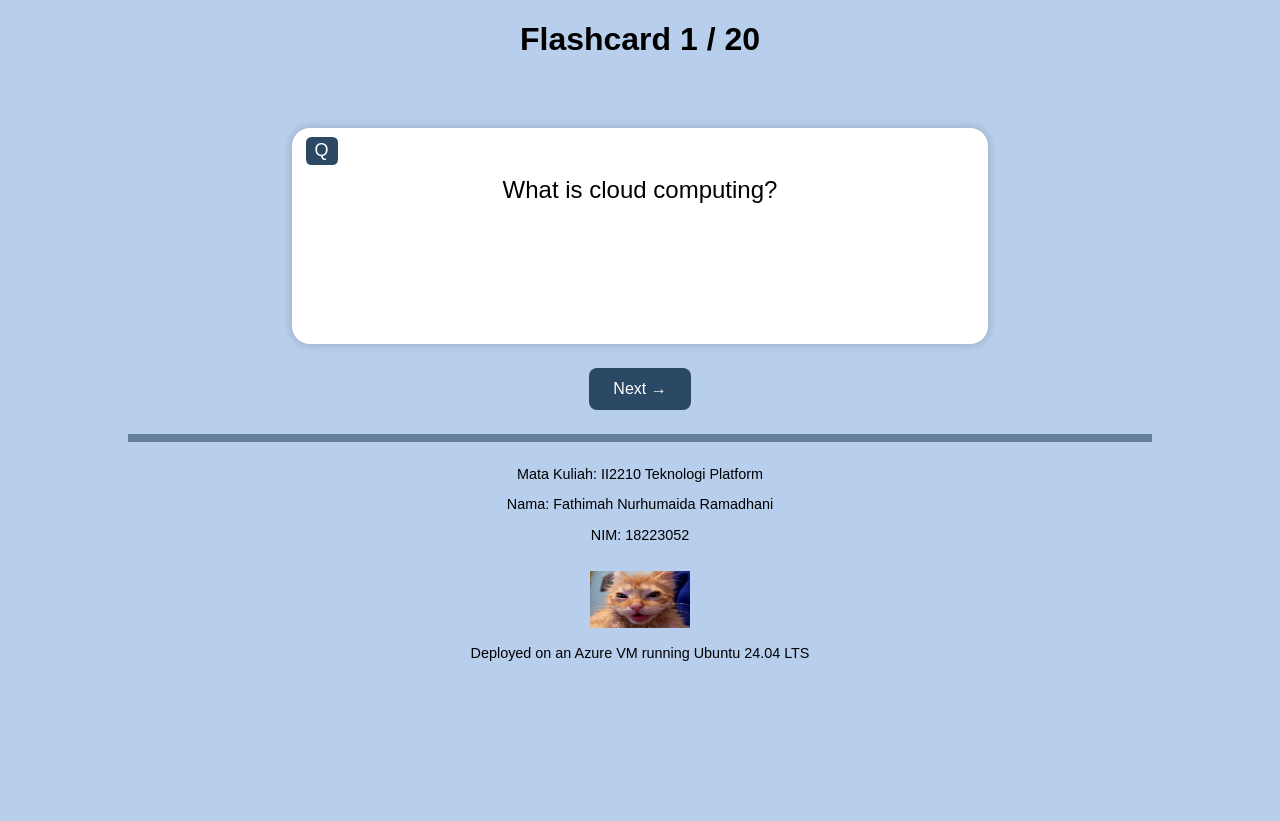
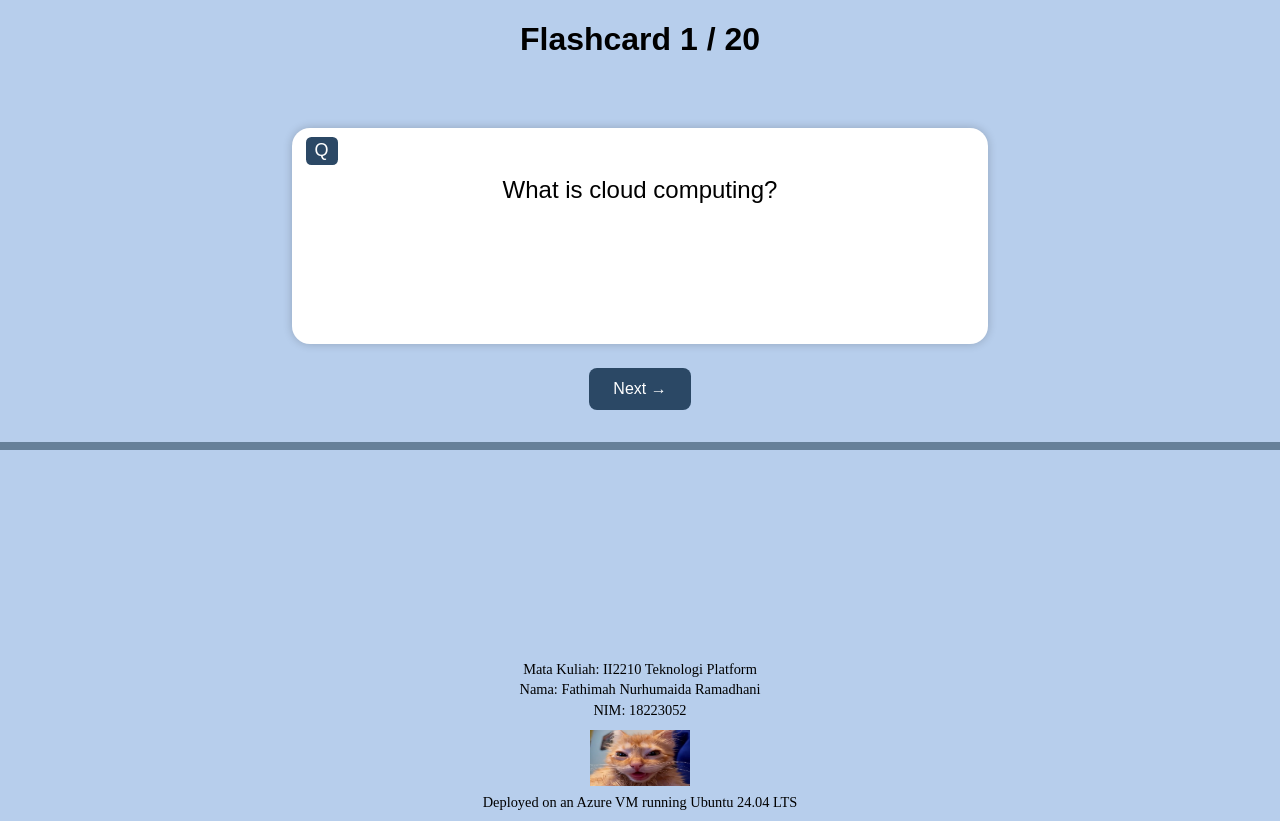
Before and after one commit to 18223052/CC-Flashcards, a FastAPI app: page / in a window 1280 px wide. Before the commit the page ends 661 px from the top, so only its background shows below. Run offline with FastAPI, Linux system fonts and the light colour scheme; data comes from the database, SQL or seed files in the repository.

Commit message:
fix index.html

```diff
--- a/templates/index.html
+++ b/templates/index.html
@@ -4,19 +4,84 @@
   <meta charset="utf-8"/>
   <title>Flashcard Viewer</title>
   <style>
-    body {background: #B7CEEC; font-family: sans-serif; text-align: center; margin: 0; padding: 0;
+    html, body {
+      height: 100%;
+      margin: 0;
+      padding: 0;
     }
-    #card {display: inline-block; margin-top: 2em; padding: 2em; background: white; border-radius: 0.75em; cursor: pointer; font-size: 1.5em; max-width: 600px; width: 80%; min-height: 120px; box-shadow: 0 0 10px rgba(0,0,0,0.2); position: relative;
+
+    body {
+      background: #B7CEEC;
+      font-family: sans-serif;
+      text-align: center;
+      position: relative;
+      min-height: 100vh;
+      padding-bottom: 120px; /* spacing for footer */
+      box-sizing: border-box;
     }
-    #label {position: absolute; top: 0.5em; left: 0.75em; font-size: 0.75em; background: #2B4865; color: white; padding: 0.2em 0.5em; border-radius: 0.3em;
+
+    #card {
+      display: inline-block;
+      margin-top: 2em;
+      padding: 2em;
+      background: white;
+      border-radius: 0.75em;
+      cursor: pointer;
+      font-size: 1.5em;
+      max-width: 600px;
+      width: 80%;
+      min-height: 120px;
+      box-shadow: 0 0 10px rgba(0,0,0,0.2);
+      position: relative;
     }
-    button {margin-top: 1.5em; padding: 0.75em 1.5em; font-size: 1em; background-color: #2B4865; color: white; border: none; border-radius: 0.5em; cursor: pointer;
+
+    #label {
+      position: absolute;
+      top: 0.5em;
+      left: 0.75em;
+      font-size: 0.75em;
+      background: #2B4865;
+      color: white;
+      padding: 0.2em 0.5em;
+      border-radius: 0.3em;
     }
-    hr {border: none; height: 8px; background-color: #668099; margin: 1.5em auto; width: 80%;
+
+    button {
+      margin-top: 1.5em;
+      padding: 0.75em 1.5em;
+      font-size: 1em;
+      background-color: #2B4865;
+      color: white;
+      border: none;
+      border-radius: 0.5em;
+      cursor: pointer;
     }
-    footer {margin-top: 1em; font-size: 0.9em;
+
+    hr {
+      border: none;
+      height: 8px;
+      background-color: #668099;
+      margin: 2em 0 0 0;
+      width: 100%;
     }
-    img {width: 100px; margin-top: 1em;
+
+    footer {
+      font-family: "Times New Roman", serif;
+      font-size: 0.9em;
+      position: absolute;
+      bottom: 0;
+      width: 100%;
+      background: #B7CEEC;
+      padding: 0.5em 0;
+    }
+
+    footer p {
+      margin: 0.25em 0;
+    }
+
+    footer img {
+      width: 100px;
+      margin-top: 0.5em;
     }
   </style>
   <script>
```
